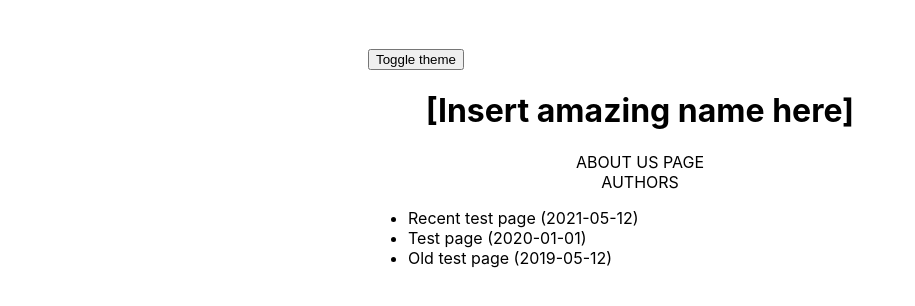
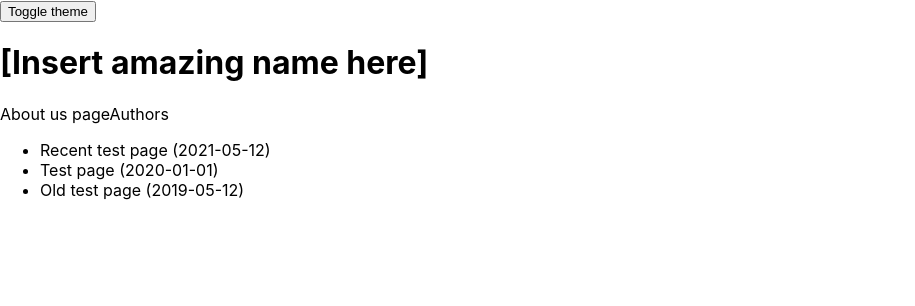
Before and after one commit to somedevsdo/blog, a Next.js app: page / in a window 1280 px wide. Shown: the top 306 px of the page, without its empty margins (0-915 px from the left). Built offline with nearby package versions, Linux system fonts and the light colour scheme.

Commit message:
Removed styles from most places
We were misusing the layout classes and using them outside of the scope of their intended use
So have removed them for now. Trying to make stuff clearer and a cleaner slate to get working from.

```diff
--- a/components/Layout/Layout.module.scss
+++ /dev/null
@@ -1,19 +0,0 @@
-.container {
-  margin: 3rem auto 6rem;
-  max-width: 36rem;
-  padding: 0 1rem;
-}
-
-.header {
-  align-items: center;
-  display: flex;
-  flex-direction: column;
-}
-
-.backToHome {
-  margin: 3rem 0 0;
-}
-
-.navLink {
-  text-transform: uppercase;
-}
--- a/components/Layout/Layout.tsx
+++ b/components/Layout/Layout.tsx
@@ -1,7 +1,6 @@
 import React from "react";
 import Head from "next/head";
 import { useTheme } from "next-themes";
-import styles from "./Layout.module.scss";
 
 export const siteTitle = "This could be the start of something new";
 
@@ -22,7 +21,7 @@ const Layout = (props: Props): JSX.Element => {
   const { setTheme, theme } = useTheme();
 
   return (
-    <div className={styles.container}>
+    <div>
       <Head>
         <link href="/favicon.ico" rel="icon" />
         <meta content={siteTitle} name="description" />
--- a/pages/about.tsx
+++ b/pages/about.tsx
@@ -1,7 +1,6 @@
 import Head from "next/head";
 import Link from "next/link";
 import Layout, { siteTitle } from "../components/Layout/Layout";
-import homeStyles from "../components/Layout/Layout.module.scss";
 
 /**
  * The about page component.
@@ -20,7 +19,7 @@ const About = (): JSX.Element => {
           <p>Rag tag band of misfits ready to blog stuff up.</p>
         </section>
 
-        <div className={homeStyles.backToHome}>
+        <div>
           <Link href="/">
             <a>← Back to home</a>
           </Link>
--- a/pages/authors.tsx
+++ b/pages/authors.tsx
@@ -3,7 +3,6 @@ import Head from "next/head";
 import Link from "next/link";
 import Layout from "../components/Layout/Layout";
 import { getAllAuthors } from "../lib/authors";
-import homeStyles from "../components/Layout/Layout.module.scss";
 
 interface IAuthorsProps {
   authors: Object;
@@ -22,7 +21,7 @@ const Authors = (props: IAuthorsProps): JSX.Element => {
       <Head>
         <title>Authors</title>
       </Head>
-      <header className={homeStyles.header}>
+      <header>
         <h1>Authors</h1>
       </header>
       <main>
--- a/pages/index.tsx
+++ b/pages/index.tsx
@@ -3,7 +3,6 @@ import Head from "next/head";
 import Link from "next/link";
 import Layout, { siteTitle } from "../components/Layout/Layout";
 import { getSortedPostsData } from "../lib/posts";
-import homeStyles from "../components/Layout/Layout.module.scss";
 
 interface IPost {
   date: string;
@@ -31,17 +30,13 @@ const Home = (props: IHomeProps): JSX.Element => {
       <Head>
         <title>{siteTitle}</title>
       </Head>
-      <header className={homeStyles.header}>
+      <header>
         <h1>{name}</h1>
         <Link href="/about">
-          <a className={homeStyles.navLink} data-test-id="link-about">
-            About us page
-          </a>
+          <a data-test-id="link-about">About us page</a>
         </Link>
         <Link href="/authors">
-          <a className={homeStyles.navLink} data-test-id="link-authors">
-            Authors
-          </a>
+          <a data-test-id="link-authors">Authors</a>
         </Link>
       </header>
       <main>
--- a/styles/Home.module.scss
+++ /dev/null
@@ -1,121 +0,0 @@
-.container {
-  align-items: center;
-  display: flex;
-  flex-direction: column;
-  height: 100vh;
-  justify-content: center;
-  min-height: 100vh;
-  padding: 0 0.5rem;
-}
-
-.main {
-  align-items: center;
-  display: flex;
-  flex: 1;
-  flex-direction: column;
-  justify-content: center;
-  padding: 5rem 0;
-}
-
-.footer {
-  align-items: center;
-  border-top: 1px solid #eaeaea;
-  display: flex;
-  height: 100px;
-  justify-content: center;
-  width: 100%;
-
-  a {
-    align-items: center;
-    display: flex;
-    flex-grow: 1;
-    justify-content: center;
-  }
-}
-
-.title {
-  font-size: 4rem;
-  line-height: 1.15;
-  margin: 0;
-
-  a {
-    color: #0070f3;
-    text-decoration: none;
-
-    &:hover,
-    &:focus,
-    &:active {
-      text-decoration: underline;
-    }
-  }
-}
-
-.title,
-.description {
-  text-align: center;
-}
-
-.description {
-  font-size: 1.5rem;
-  line-height: 1.5;
-}
-
-.code {
-  background: #fafafa;
-  border-radius: 5px;
-  font-family: Menlo, Monaco, Lucida Console, Liberation Mono, DejaVu Sans Mono,
-    Bitstream Vera Sans Mono, Courier New, monospace;
-  font-size: 1.1rem;
-  padding: 0.75rem;
-}
-
-.grid {
-  align-items: center;
-  display: flex;
-  flex-wrap: wrap;
-  justify-content: center;
-  margin-top: 3rem;
-  max-width: 800px;
-}
-
-.card {
-  border: 1px solid #eaeaea;
-  border-radius: 10px;
-  color: inherit;
-  margin: 1rem;
-  padding: 1.5rem;
-  text-align: left;
-  text-decoration: none;
-  transition: color 0.15s ease, border-color 0.15s ease;
-  width: 45%;
-
-  &:hover,
-  &:focus,
-  &:active {
-    border-color: #0070f3;
-    color: #0070f3;
-  }
-
-  h2 {
-    font-size: 1.5rem;
-    margin: 0 0 1rem;
-  }
-
-  p {
-    font-size: 1.25rem;
-    line-height: 1.5;
-    margin: 0;
-  }
-}
-
-.logo {
-  height: 1em;
-  margin-left: 0.5rem;
-}
-
-@media (max-width: 600px) {
-  .grid {
-    flex-direction: column;
-    width: 100%;
-  }
-}
```
